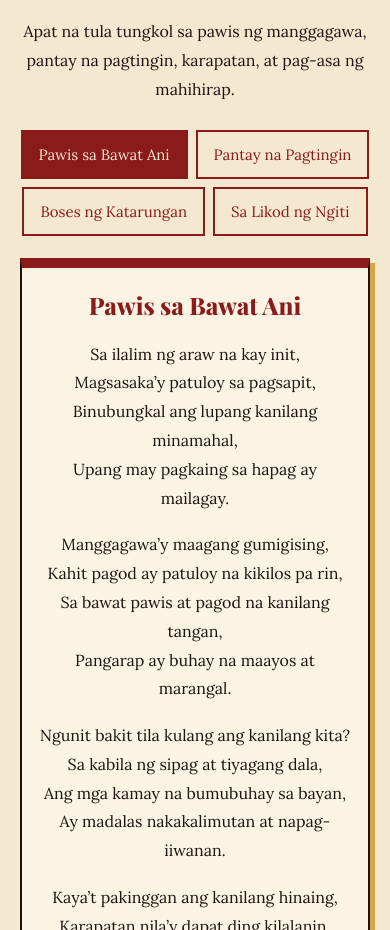
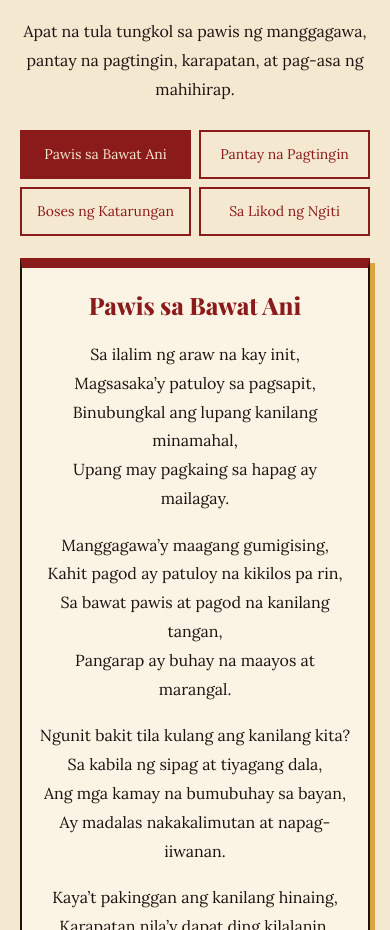
Before and after one commit to Tsukii27/SORIANO_SOSLIT_FINALS, a plain HTML site: page index.html in a window 390 px wide. Shown: the part 800-1730 px from the top of the page. Drawn offline with nearby package versions, Linux system fonts and the light colour scheme.

Commit message:
TULA PILLS FIX

```diff
--- a/style.css
+++ b/style.css
@@ -229,6 +229,7 @@ footer {
   }
 }
 
+/* Nav sa maliit na screen: isang linya lang, lumiliit ang letra para kasya lahat */
 @media (max-width: 720px) {
   nav {
     justify-content: space-evenly;
@@ -249,3 +250,16 @@ footer {
     white-space: nowrap;
   }
 }
+
+/* Mga pills ng tula: 2x2 sa mobile */
+@media (max-width: 560px) {
+  .tabs {
+    display: grid;
+    grid-template-columns: 1fr 1fr;
+    gap: 8px;
+  }
+  .tabs button {
+    padding: 10px 8px;
+    font-size: 14px;
+  }
+}
```
